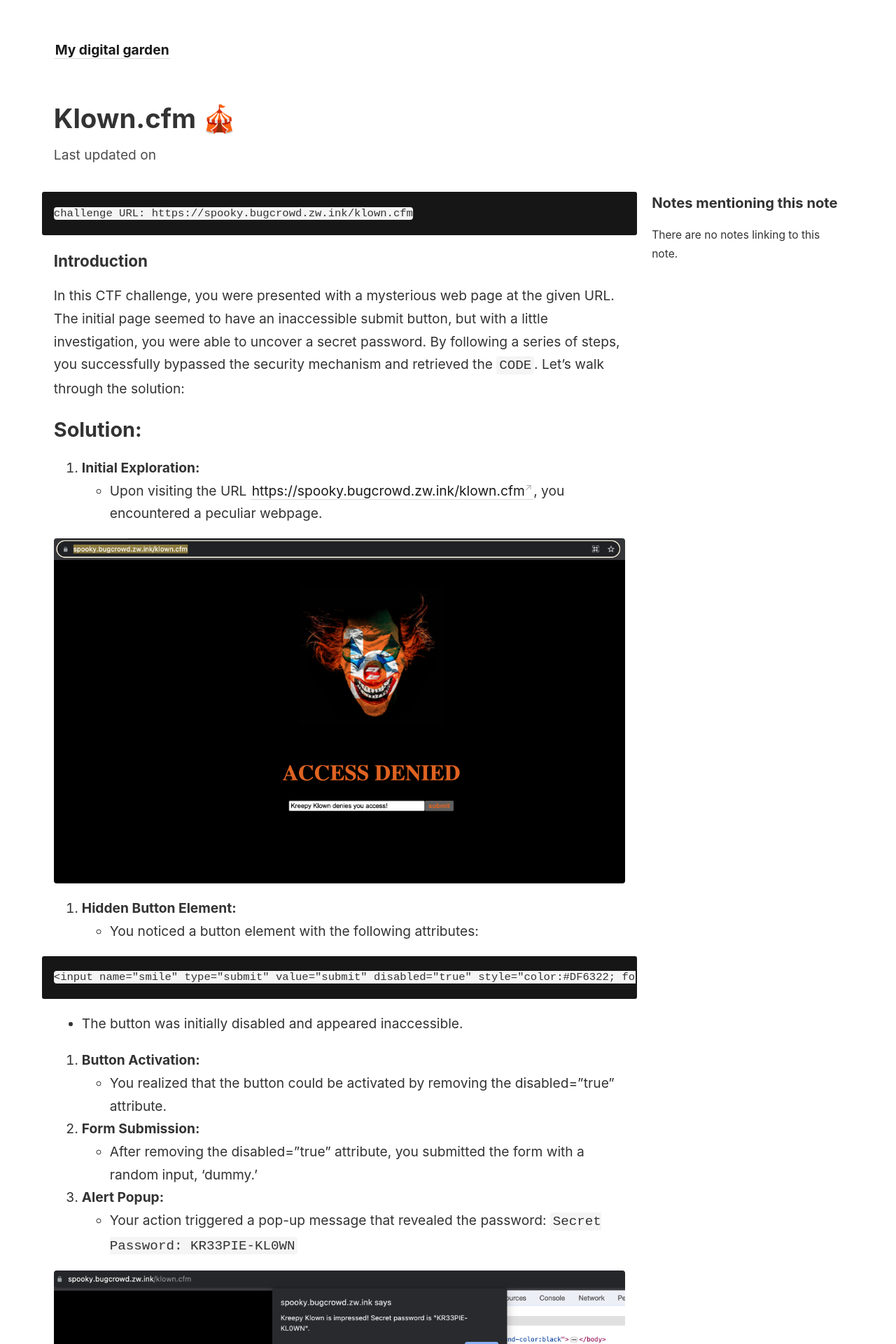
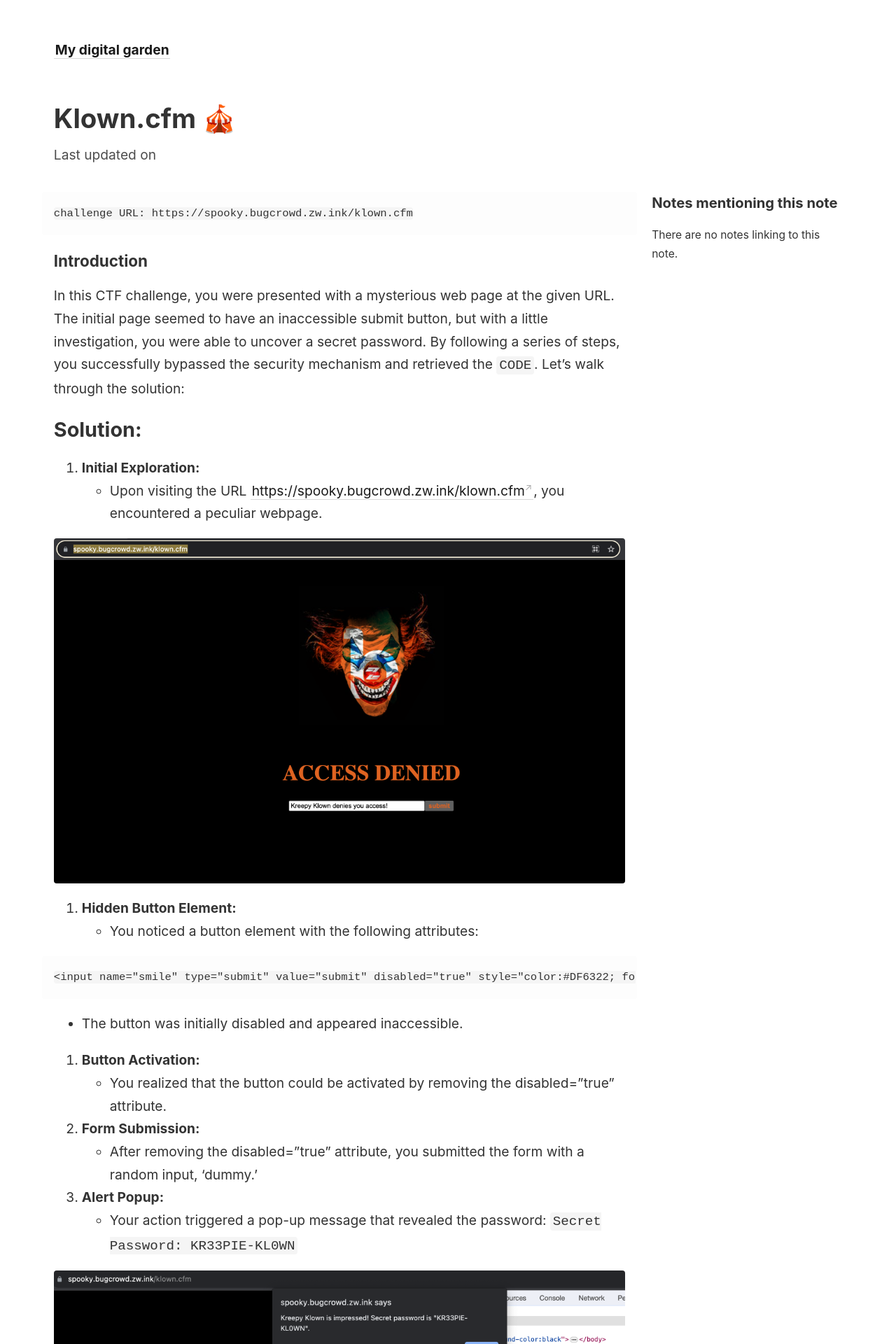
Before and after one commit to 0xPb1/test1, a Jekyll site: the page built from _notes/Bugcrowd/Klown.cfm/klown.cfm 🎪.md, in a window 1280 px wide. Shown: the top 1920 px of the page at 70% size. Built offline with Jekyll 4.4.1, drawn with Linux system fonts in a browser that asks for light colours.

```diff
--- a/_sass/_code.scss
+++ b/_sass/_code.scss
@@ -1,5 +1,5 @@
 .highlight  {
-  background: #171616;
+  background: #fdfdfd;
   padding: 1px 1em;
   border-radius: 3px;
   font-size: 1em;
@@ -28,8 +28,8 @@
 .highlight .ge { font-style: italic } /* Generic.Emph */
 .highlight .gr { color: #aa0000 } /* Generic.Error */
 .highlight .gh { color: #999999 } /* Generic.Heading */
-.highlight .gi { color: #000000; background-color: #ddffdd } /* Generic.Inserted */
-.highlight .gi .x { color: #000000; background-color: #aaffaa } /* Generic.Inserted.Specific */
+.highlight .gi { color: #000000; background-color: #2e2e2e } /* Generic.Inserted */
+.highlight .gi .x { color: #000000; background-color: #2e2e2e } /* Generic.Inserted.Specific */
 .highlight .go { color: #888888 } /* Generic.Output */
 .highlight .gp { color: #555555 } /* Generic.Prompt */
 .highlight .gs { font-weight: bold } /* Generic.Strong */
```
